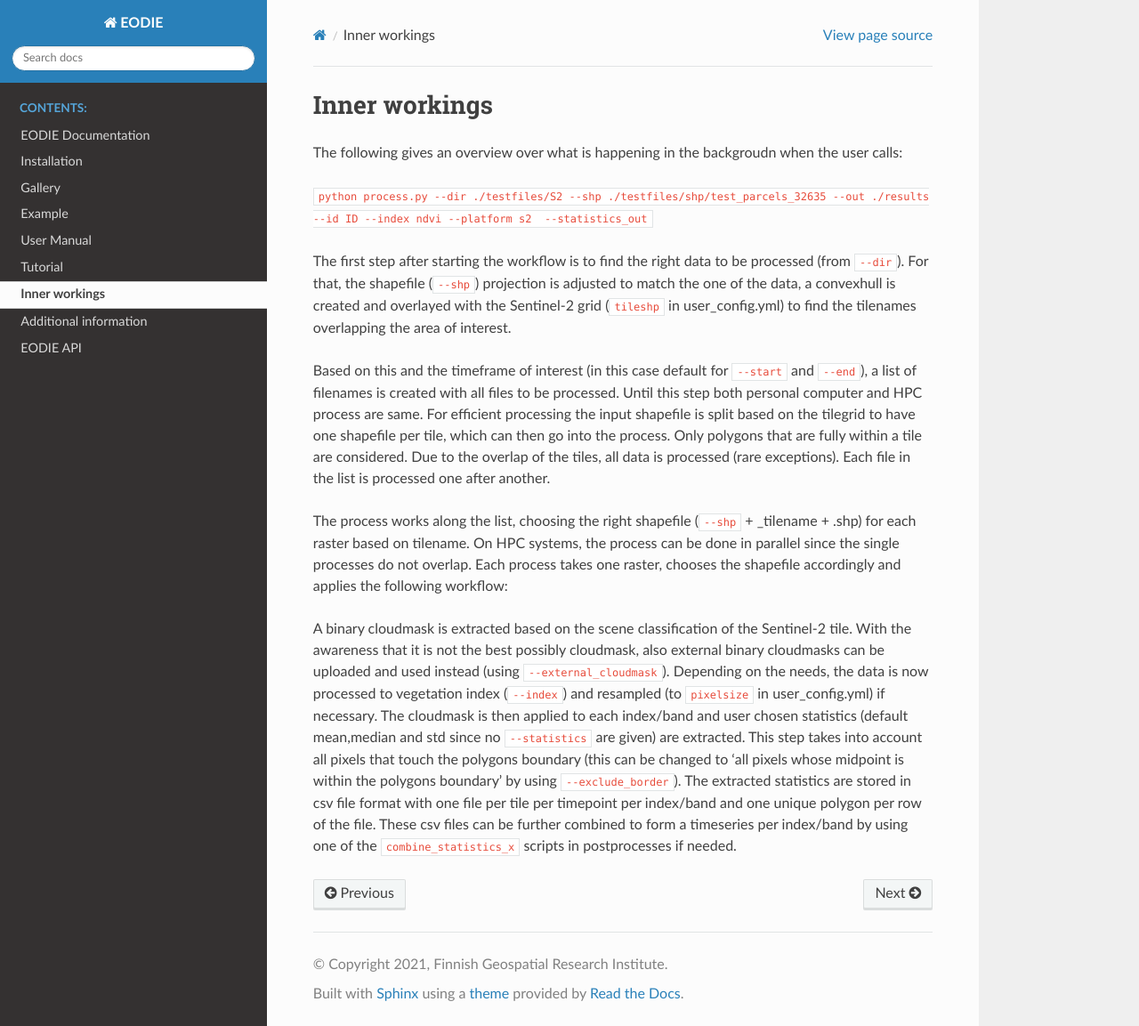
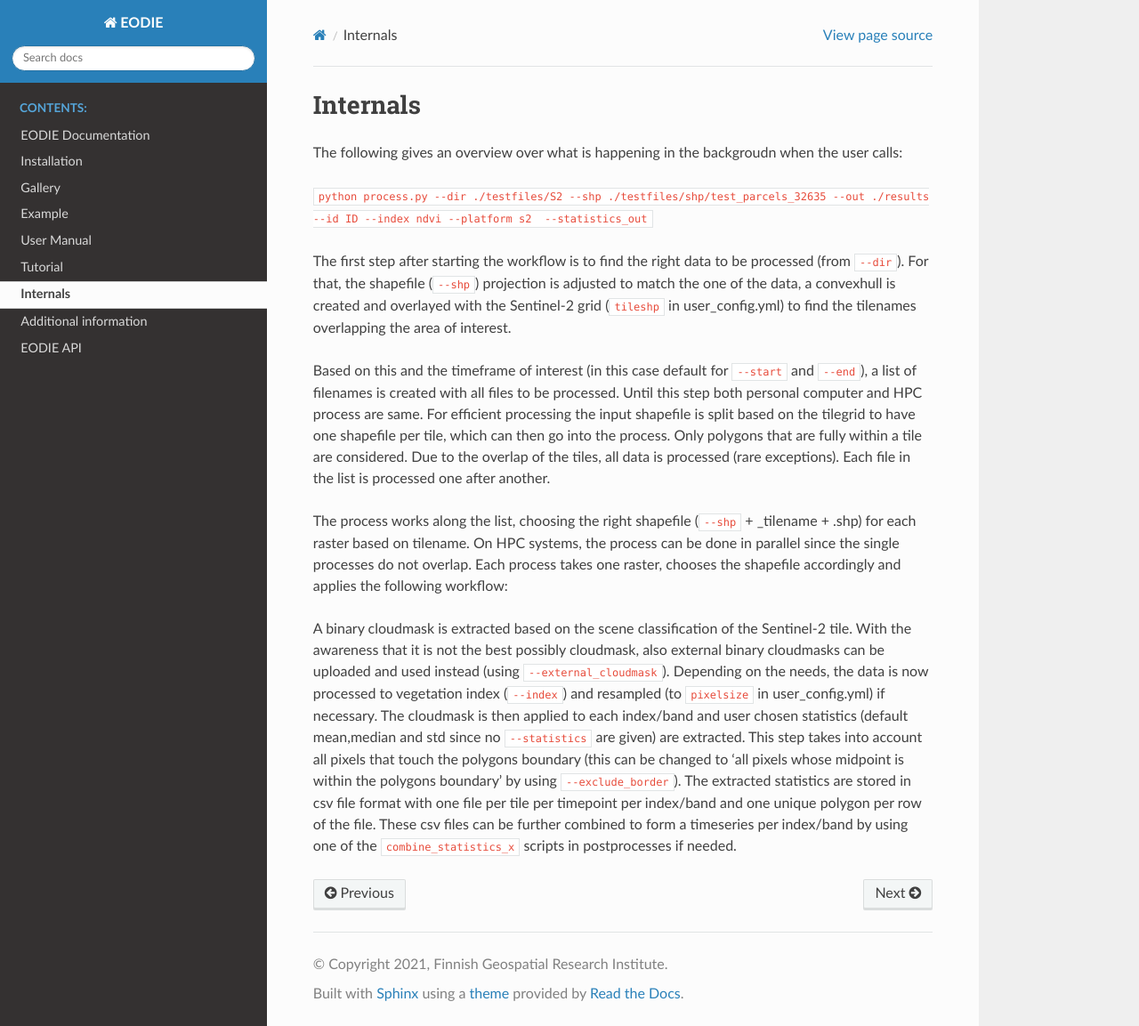
Before and after one commit to samumantha/EODIE, a Sphinx documentation site: the page built from docs/Inner_workings.rst, in a window 1280 px wide and 1153 px high. Shown: the whole window at 89% size. Built offline with Sphinx 7.4.7 and the Read the Docs theme 2.0.0, drawn with Linux system fonts in a browser that asks for light colours.

Commit message:
rename chapter, related #79

```diff
--- a/docs/Inner_workings.rst
+++ b/docs/Inner_workings.rst
@@ -1,5 +1,5 @@
-Inner workings
-===============
+Internals
+==========
 
 
 The following gives an overview over what is happening in the backgroudn when the user calls:
```
